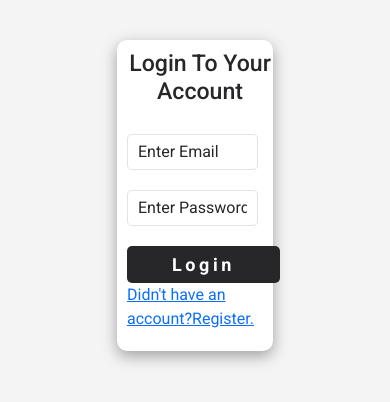
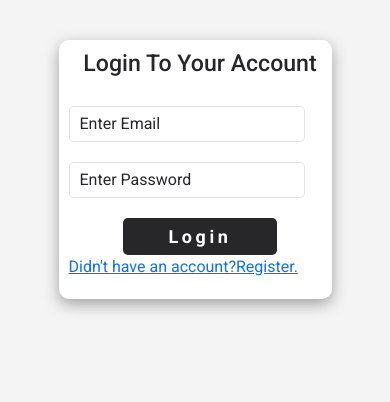
Before and after one commit to Huzaifa-Habib/Twitter-copy, a React (Create React App) app in the folder product/: page / in a window 390 px wide. Shown: the top 402 px of the page. Built offline with nearby package versions, Linux system fonts and the light colour scheme; no server answers.

Commit message:
form is now responsive

```diff
--- a/product/src/components/signup/signup.css
+++ b/product/src/components/signup/signup.css
@@ -76,3 +76,25 @@ button{
     letter-spacing: 0.2em;
     border-radius: 5px;
 }
+
+@media screen and (max-width:660px) {
+    .sub-div{
+        width: calc(70vw);
+    }
+
+}
+
+@media screen and (max-width:350px) {
+    .sub-div{
+        width: calc(90vw);
+    }
+
+    .sub-div h3{
+        font-size: 18px;
+    }
+
+    a{
+        font-size: 12px;
+    }
+
+}
```
Also changed, not shown: 9 other files (tests, documents, lock files or other folders).
